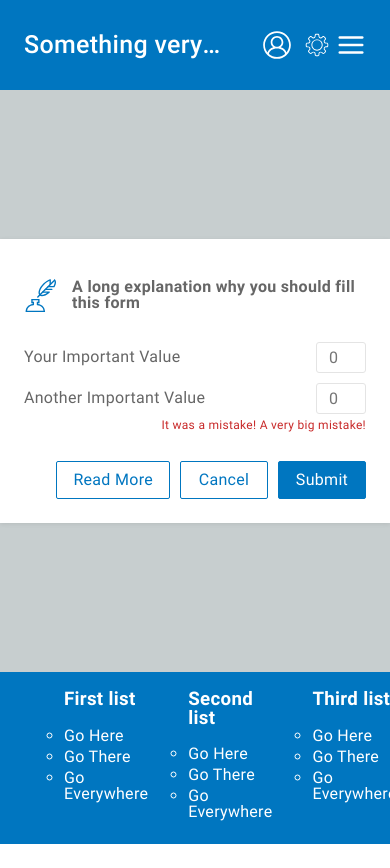
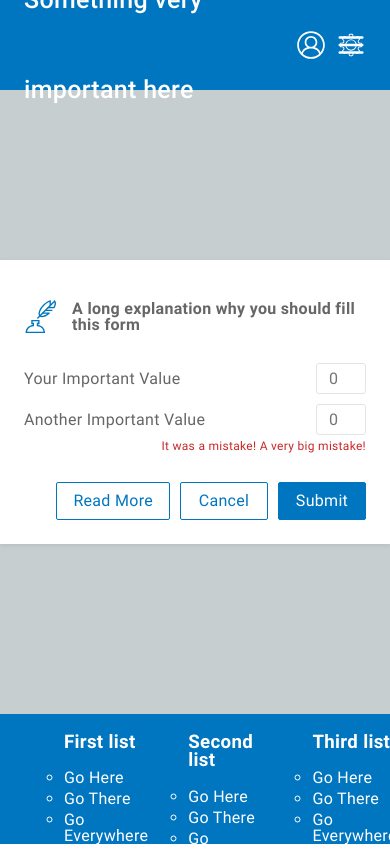
Before and after one commit to IvanovaNataly/sass_presentation, an Angular app in the folder sass_examples/styles-examples/: page / in a window 390 px wide. Before the commit the page ends 844 px from the top, so only its background shows below. Built offline with nearby package versions, Linux system fonts and the light colour scheme.

Commit message:
clean up (no mobile)

```diff
--- a/sass_examples/styles-examples/src/app/header/header.component.scss
+++ b/sass_examples/styles-examples/src/app/header/header.component.scss
@@ -13,18 +13,11 @@ $icon-margin: 10px;
     background-color: $system-primary;
     justify-content: space-between;
     align-items: center;
-    @include respond-to(phones) {
-        padding: 0 ($card-padding + $card-padding + $icon-margin) 0 $card-padding;
-    }
     &-title {
         @include resetH;
         font-weight: 500;
         //max-width: 200px;
         //@include ellipsis;
-        @include respond-to(phones) {
-            max-width: 200px;
-            @include ellipsis;
-        }
     }
     &-title-link {
         @include resetLink;
--- a/sass_examples/styles-examples/src/app/main-wrapper/main-wrapper.component.scss
+++ b/sass_examples/styles-examples/src/app/main-wrapper/main-wrapper.component.scss
@@ -72,9 +72,6 @@
     height: $footer-height;
     padding: 0 $card-padding;
     background-color: $system-primary;
-    @include respond-to(phones) {
-        height: $footer-height-mobile;
-    }
     &-list {
         @include resetUl;
         display: flex;
--- a/sass_examples/styles-examples/src/assets/styles/custom/variables.scss
+++ b/sass_examples/styles-examples/src/assets/styles/custom/variables.scss
@@ -15,17 +15,4 @@ $letter-spacing-12: 0.12px;
 
 $grid-gap: 0.8em;
 $mobile-gap: 8px;
-$card-width: 327px;
-$card-height: 344px;
 $card-padding: 24px;
-$card-icon-size: 24px;
-$card-icon-size-mobile: 48px;
-$card-icon-wrapper: $card-icon-size + $card-padding * 1.5;
-$top-icon-size: 40px;
-$card-line-height: 43px;
-
-$input-width: 80px;
-$input-height: 32px;
-
-$saving-policy-min-height: 500px;
-$saving-policy-edit-margin: -19px;
```
